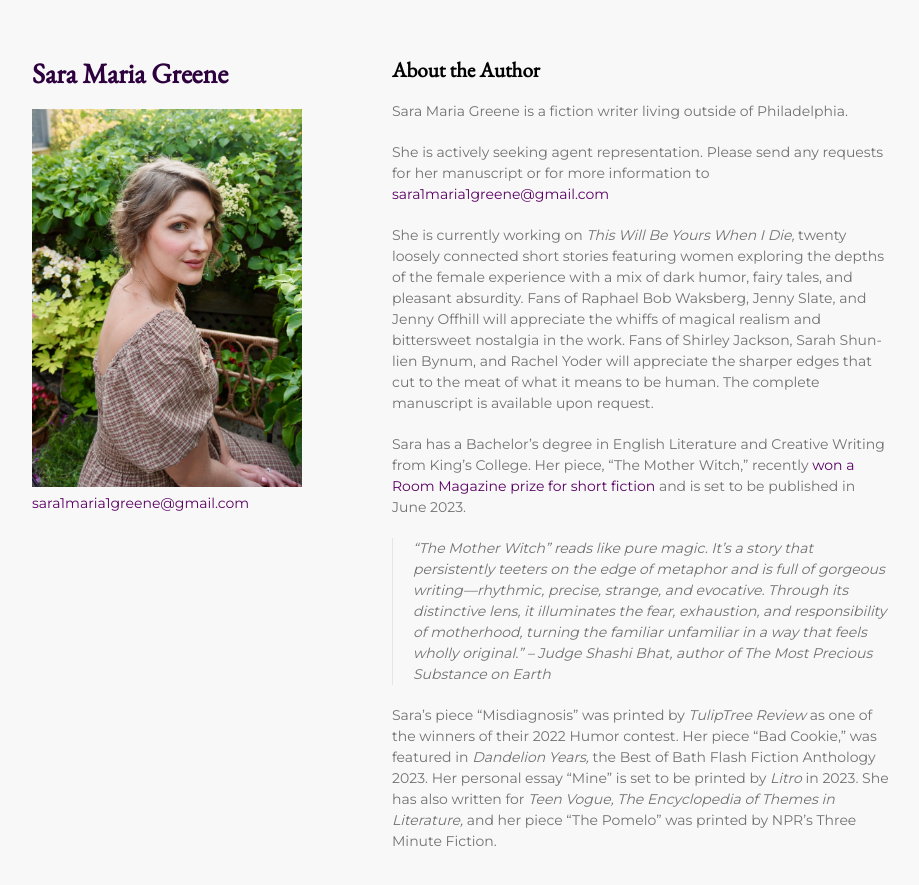
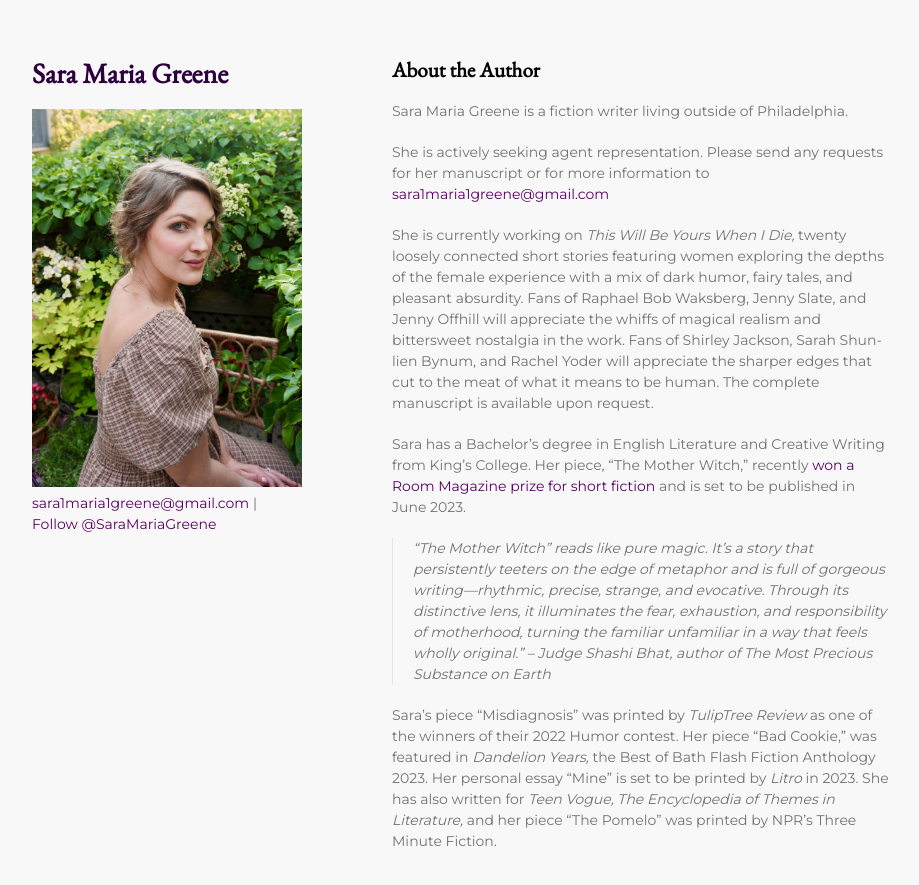
Before and after one commit to dgreene1/saramariagreene, a Jekyll site: the page built from index.md, in a window 1280 px wide and 922 px high. Shown: the top 885 px of the window, without its empty margins (178-1097 px from the left). Built offline with Jekyll 4.4.1, drawn with Linux system fonts in a browser that asks for light colours; comment, search, counter and statistics services are not loaded.

Commit message:
add twitter link

```diff
--- a/_layouts/default.html
+++ b/_layouts/default.html
@@ -23,7 +23,11 @@
           <img src="{{site.logo | relative_url}}" alt="Logo" />
         {% endif %}
 
-        <span class="email-element"></span>
+        <div id="contacts-in-side-nav">
+          <span class="email-element"></span>
+          <span> | </span>
+          <a href="https://twitter.com/SaraMariaGreene?ref_src=twsrc%5Etfw" class="twitter-follow-button" data-show-count="false">Follow @SaraMariaGreene</a><script async src="https://platform.twitter.com/widgets.js" charset="utf-8"></script>
+        </div>
 
         <!-- <p>{{ site.description | default: site.github.project_tagline }}</p> -->
 
```
Also changed, not shown: cypress/e2e/sanity-check.cy.ts (+5 -0 lines).
